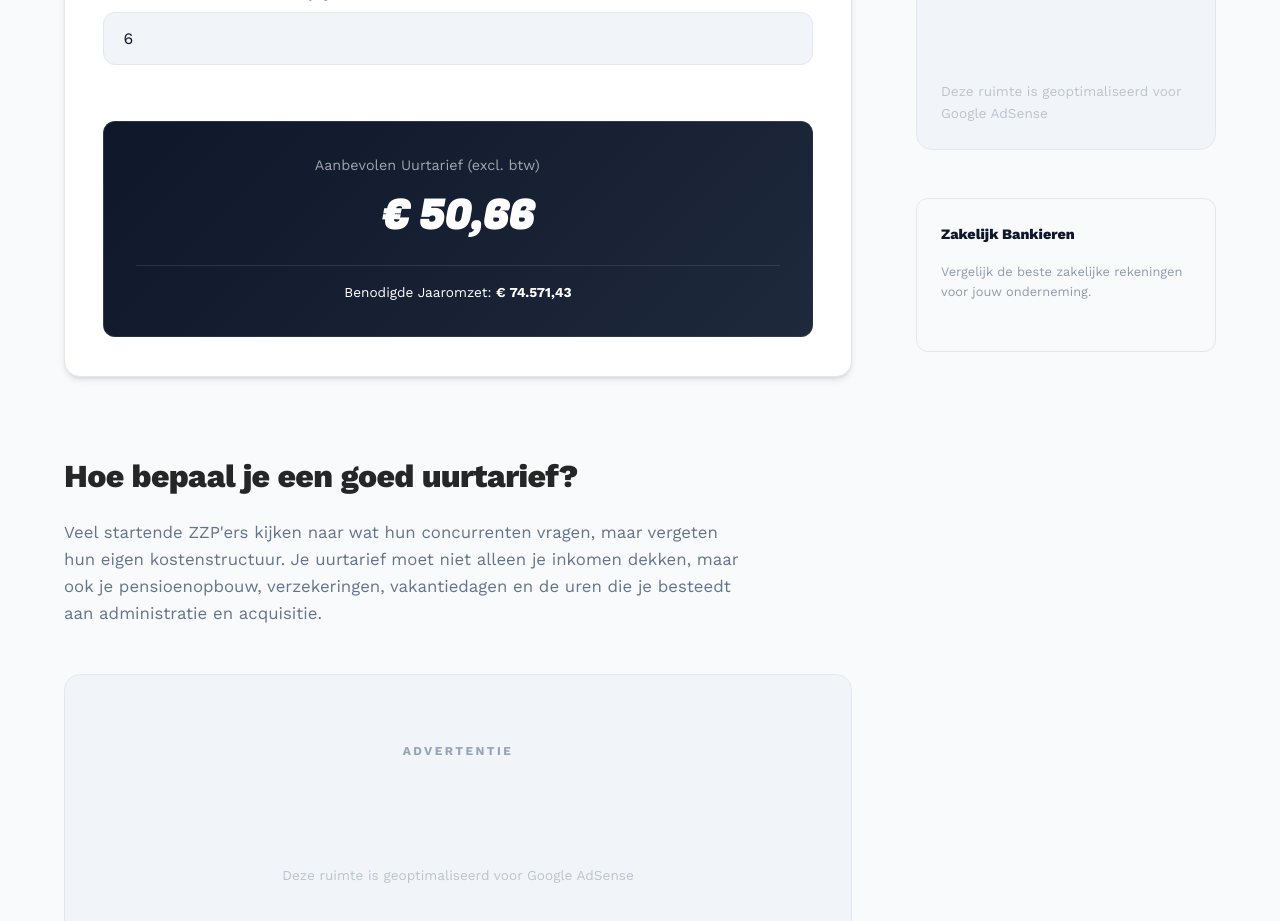
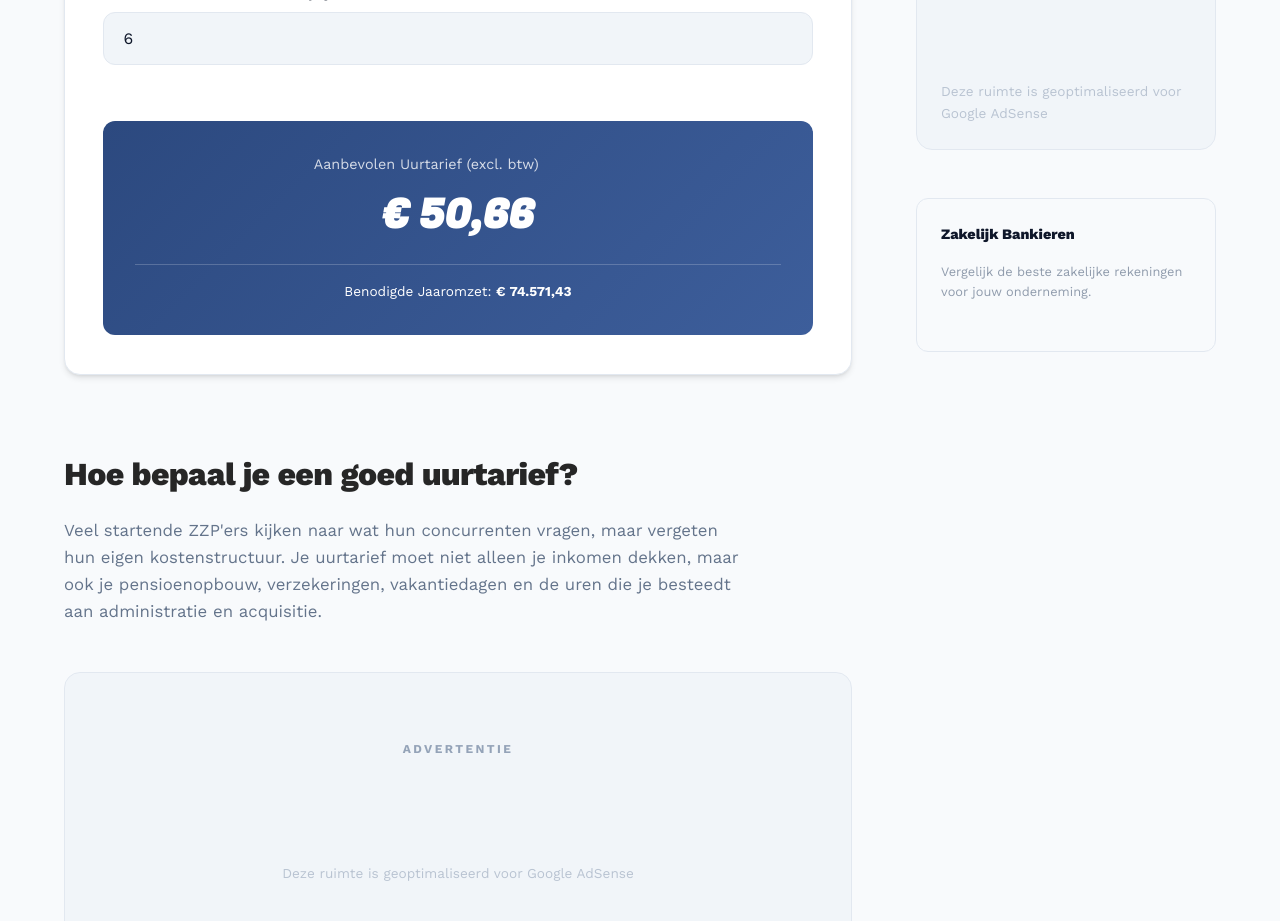
Before and after one commit to sirklaas/bereken.ing, a Next.js app: page /uurtarief in a window 1280 px wide. Shown: the part 1140-2061 px from the top of the page. Built offline with nearby package versions, Linux system fonts and the light colour scheme.

Commit message:
style: removed dark mode and forced clean light aesthetic

```diff
--- a/src/app/globals.css
+++ b/src/app/globals.css
@@ -25,6 +25,7 @@
   --container-width: 1400px;
   --container-padding: clamp(1.5rem, 5vw, 4rem);
   --radius: 16px;
+  /* Shadow & Transitions */
   --shadow-sm: 0 1px 3px 0 rgb(0 0 0 / 0.1), 0 1px 2px -1px rgb(0 0 0 / 0.1);
   --shadow-md: 0 4px 6px -1px rgb(0 0 0 / 0.1), 0 2px 4px -2px rgb(0 0 0 / 0.1);
   --shadow-lg: 0 10px 25px -5px rgba(0, 0, 0, 0.1), 0 8px 10px -6px rgba(0, 0, 0, 0.1);
@@ -32,19 +33,19 @@
   --transition: all 0.4s cubic-bezier(0.22, 1, 0.36, 1);
 }
 
+/* Force Light Aesthetic - No Dark Mode */
 @media (prefers-color-scheme: dark) {
   :root {
-    --background: #020617;
-    --foreground: #f1f5f9;
-    --surface: #0f172a;
-    --primary: #f8fafc;
+    --background: #f8fafc;
+    --foreground: #0f172a;
+    --surface: #ffffff;
+    --primary: #1e293b;
     --primary-accent: #2C497F;
-    --secondary: #94a3b8;
-    --border: #1e293b;
-    --input-bg: #1e293b;
-    --glass: rgba(15, 23, 42, 0.8);
-    --heading-color: #f1f5f9;
-    --header-bg: #1e293b;
+    --secondary: #64748b;
+    --border: #e2e8f0;
+    --input-bg: #f1f5f9;
+    --heading-color: #262626;
+    --header-bg: #9FA0C3;
   }
 }
 
--- a/src/components/RateCalculator.tsx
+++ b/src/components/RateCalculator.tsx
@@ -67,17 +67,16 @@ export default function RateCalculator() {
         <div style={{
           marginTop: "2rem",
           padding: "2rem",
-          background: "linear-gradient(135deg, #0f172a 0%, #1e293b 100%)",
+          background: "linear-gradient(135deg, var(--primary-accent) 0%, var(--primary-light) 100%)",
           borderRadius: "12px",
           color: "white",
-          textAlign: "center",
-          border: "1px solid rgba(255,255,255,0.1)"
+          textAlign: "center"
         }}>
-          <p style={{ color: "rgba(255,255,255,0.6)", fontSize: "0.9rem", marginBottom: "0.5rem" }}>Aanbevolen Uurtarief (excl. btw)</p>
+          <p style={{ color: "rgba(255,255,255,0.8)", fontSize: "0.9rem", marginBottom: "0.5rem" }}>Aanbevolen Uurtarief (excl. btw)</p>
           <div style={{ fontSize: "2.5rem", fontWeight: 800, fontFamily: "var(--font-heading)" }}>
             {formatCurrency(hourlyRate)}
           </div>
-          <div style={{ marginTop: "1rem", paddingTop: "1rem", borderTop: "1px solid rgba(255,255,255,0.1)", fontSize: "0.85rem" }}>
+          <div style={{ marginTop: "1rem", paddingTop: "1rem", borderTop: "1px solid rgba(255,255,255,0.2)", fontSize: "0.85rem" }}>
             Benodigde Jaaromzet: <strong>{formatCurrency(annualRevenue)}</strong>
           </div>
         </div>
```
